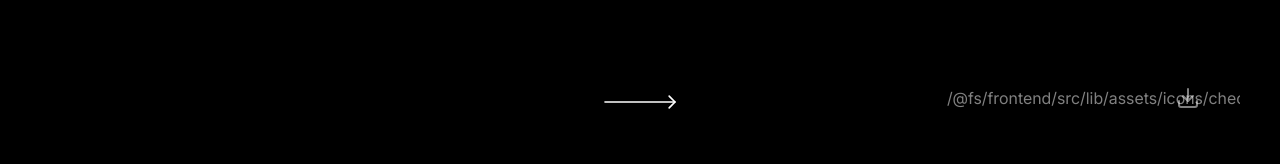
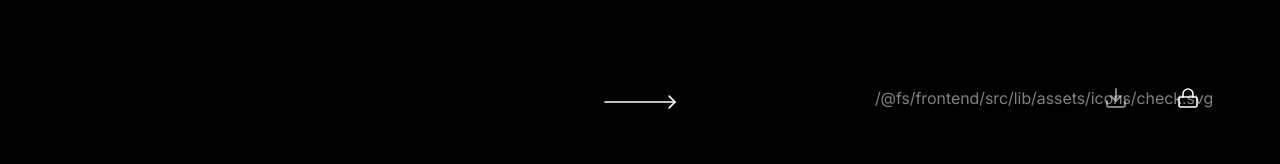
Before and after one commit to hfg-gmuend/lens.aid-lab.hfg-gmuend.de, a SvelteKit app in the folder frontend/: page / in a window 1280 px wide. Shown: the part 527-691 px from the top of the page. Built offline with nearby package versions, Linux system fonts and the light colour scheme.

Commit message:
Add seed lock functionality

```diff
--- a/frontend/src/lib/components/PanelControls.svelte
+++ b/frontend/src/lib/components/PanelControls.svelte
@@ -4,6 +4,7 @@
 	import camera from '$lib/assets/icons/camera.svg?raw';
 	import check from '$lib/assets/icons/check.svg?raw';
 	import download from '$lib/assets/icons/download.svg?raw';
+    import lock from '$lib/assets/icons/lock.svg?raw';
 
 	let {
 		position = 'top-left', // 'top-left' or 'bottom-right'
@@ -14,6 +15,8 @@
 		onUpload = () => {},
 		onCheck = () => {},
 		onDownload = () => {}
+		, lockActive = false
+		, onToggleLock = () => {}
 	} = $props();
 </script>
 
@@ -37,6 +40,16 @@
 		>
 			<Icon src={download} size={28} />
 		</button>
+
+			<button
+				class="icon-button"
+				class:active={lockActive}
+				onclick={onToggleLock}
+				aria-pressed={lockActive}
+				aria-label="Toggle seed lock"
+			>
+				<Icon src={lock} size={18} />
+			</button>
 	{/if}
 </div>
 
--- a/frontend/src/lib/stores/settings.js
+++ b/frontend/src/lib/stores/settings.js
@@ -15,6 +15,8 @@ const defaultSettings = {
 	maxHistoryItems: 20,
 	imageQuality: 0.8,
 	compressionEnabled: true
+	,seedLock: false,
+	lockedSeed: -1
 };
 
 /**
--- a/frontend/src/routes/+page.svelte
+++ b/frontend/src/routes/+page.svelte
@@ -28,6 +28,9 @@
 	let promptValue = $state('');
 	let denoise = $state($settings.denoise); // 0.4-1.0 range, loaded from settings
 	let seed = $state(-1);
+	// Seed lock state
+	let seedLocked = $state($settings.seedLock);
+	let lockedSeed = $state($settings.lockedSeed ?? -1);
 
 	// UI State
 	let showPromptLibrary = $state(false);
@@ -61,6 +64,14 @@
 
 	$effect(() => {
 		settings.updateSetting('historyViewMode', historyViewMode);
+	});
+
+	$effect(() => {
+		settings.updateSetting('seedLock', seedLocked);
+	});
+
+	$effect(() => {
+		settings.updateSetting('lockedSeed', lockedSeed);
 	});
 
 	$effect(() => {
@@ -359,6 +370,17 @@
 				redirect: 'true'
 			};
 
+			// If the seed is locked, ensure a locked seed exists and use it
+			if (seedLocked) {
+				if (lockedSeed === -1) {
+					// generate a seed to lock
+					lockedSeed = Math.floor(Math.random() * 1e9);
+				}
+				params.seed = lockedSeed.toString();
+			} else {
+				params.seed = '-1';
+			}
+
 			// Upload with retry logic
 			const data = await uploadImage(
 				API_URL,
@@ -397,6 +419,13 @@
 				denoise: data.denoise,
 				seed: data.seed
 			};
+
+			// Update local seed if not locked; if locked and lockedSeed unset, set from response
+			if (!seedLocked) {
+				seed = data.seed;
+			} else if (lockedSeed === -1) {
+				lockedSeed = data.seed;
+			}
 
 			// Add to prompt history
 			promptHistory.add(cleanPrompt);
@@ -502,6 +531,14 @@
 		showComparison = true;
 	}
 
+	function toggleSeedLock() {
+		seedLocked = !seedLocked;
+		if (seedLocked && lockedSeed === -1) {
+			// Initialize a locked seed if none exists yet
+			lockedSeed = seed !== -1 ? seed : Math.floor(Math.random() * 1e9);
+		}
+	}
+
 	// History management - now handled by historyDB store
 
 	function loadFromHistory(item) {
@@ -530,7 +567,10 @@
 		// Restore parameters
 		promptValue = item.prompt;
 		denoise = item.denoise;
-		seed = item.seed;
+		// Only restore seed if it's not locked
+		if (!seedLocked) {
+			seed = item.seed;
+		}
 	}
 
 	// History deletion handlers
@@ -655,6 +695,8 @@
 				downloadDisabled={!resultImage}
 				onCheck={handleSaveToHistory}
 				onDownload={handleDownload}
+				lockActive={seedLocked}
+				onToggleLock={toggleSeedLock}
 			/>
 		</div>
 
--- a/frontend/src/routes/about/+page.svelte
+++ b/frontend/src/routes/about/+page.svelte
@@ -43,7 +43,7 @@
 
 	const contributors = [
 		{ name: 'Jordi Tost', role: 'Concept' },
-		{ name: 'Christopher Pietsch', role: 'Engineering' }
+		{ name: 'Christopher Pietsch', role: 'AI Pipeline & Engineering' }
 	];
 </script>
 
```
Also changed, not shown: frontend/src/lib/assets/icons/lock.svg (added).
